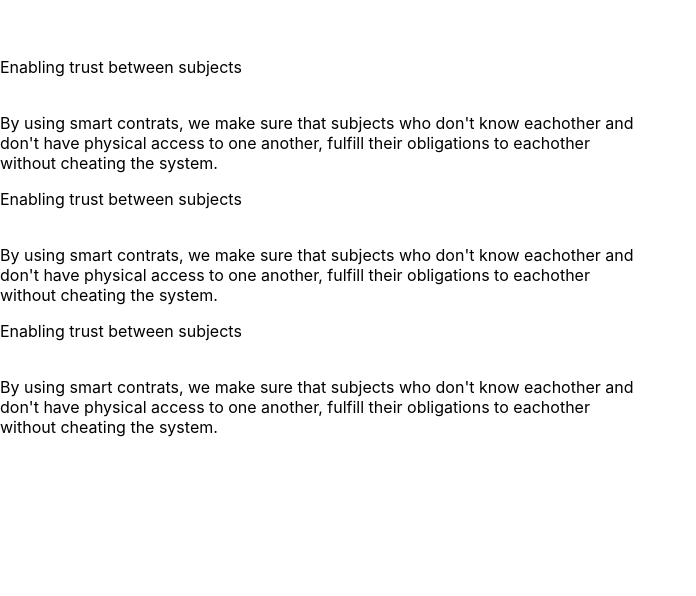
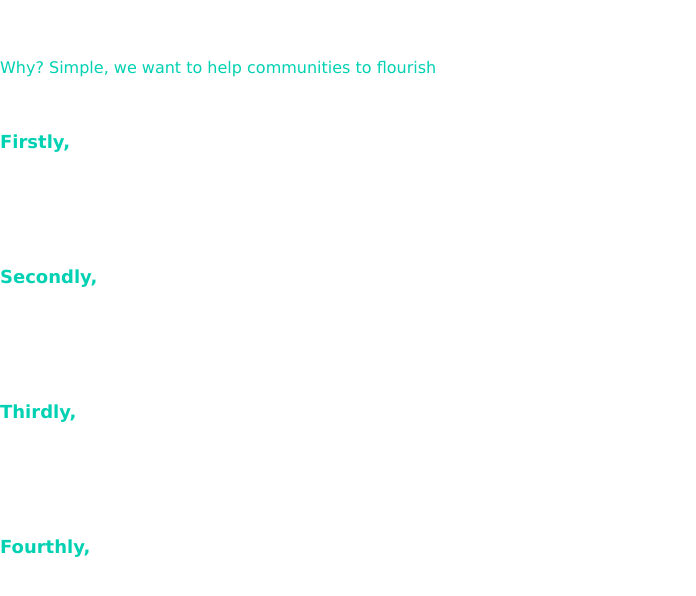
Before and after one commit to farinavito/Web3-Website, a Next.js app: page /why in a window 1280 px wide. Shown: the part 174-770 px from the top of the page, without its empty margins (0-696 px from the left). Built offline with nearby package versions, Linux system fonts and the light colour scheme.

Commit message:
modified the Why page

```diff
--- a/pages/why.js
+++ b/pages/why.js
@@ -12,7 +12,7 @@ const Why = () => {
             </Head>
 
 
-            <nav className="navbar is-primary has-background-black-ter is-fixed-top">
+            <nav className="navbar is-primary has-background-black-bis is-fixed-top">
                 <div className="navbar-menu">
                     <div className="container">
                         <div className="navbar-brand">
@@ -81,54 +81,33 @@ const Why = () => {
                 </div>
             </nav>
 
-            <section className="hero is-halfheight has-background-black-ter">
+            <section className="hero is-fullheight has-background-black-bis">
                 <div className="hero-body">
                   <div className="container has-text-centered">
                     <text className="title">
-                        Enabling trust between subjects
+                        Why? Simple, we want to help communities to flourish
                     </text>
                     <p className="has-text-centered pt-4">
                         <br></br>
-                        By using smart contrats, we make sure that subjects who don't know eachother and <br></br>
-                        don't have physical access to one another, fulfill their obligations to eachother <br></br>
-                        without cheating the system.
+                        <h2>Firstly,</h2>we believe by enabling members of community to work together without trusting one another, <br></br>
+                        will enable communities to thrive in ways we or maybe even the community cannot imagine. <br></br>
+                        This potential of what communities could achieve keeps us on the track of constantly building. <br></br>
+                        <br></br>
+                        <h2>Secondly,</h2>we want to create a system which doesn't discriminate and where everybody is treated equally, <br></br>
+                        no matter of their gender, sex orientation, political orientation, country of origin or nationality. <br></br>
+                        No one should be excluded from having access to legal and financial tools, based on previously mentioned above.<br></br>
+                        <br></br>
+                        <h2>Thirdly,</h2>we want to add our small contribution to improving the world. We are inspired by an old, but for us still relevant document:<br></br>
+                        A Declaration of Independence of Cyberspace from John Perry Barlow, 1996,<br></br>
+                        Even though, our product isn't only tied to the internet communities, we see them as the mirror of the world, our world.<br></br>
+                        <br></br>
+                        <h2>Fourthly,</h2>we do understand there are bad people with ill intentions in this world. We have created this website in good faith<br></br>
+                        to be used for good. Because "good" can have different meaning in different communities, we imply on you: <br></br>
+                        Treat others as you want to be treated. It's so much easier to destroy than to build. Please, remember that.
                     </p>
                   </div>
                 </div>
             </section>
-
-            <section className="hero is-halfheight has-background-black-bis">
-                <div className="hero-body">
-                  <div className="container has-text-centered">
-                    <text className="title">
-                        Enabling trust between subjects
-                    </text>
-                    <p className="has-text-centered pt-4">
-                        <br></br>
-                        By using smart contrats, we make sure that subjects who don't know eachother and <br></br>
-                        don't have physical access to one another, fulfill their obligations to eachother <br></br>
-                        without cheating the system.
-                    </p>
-                  </div>
-                </div>
-            </section>
-
-            <section className="hero is-halfheight has-background-black-ter">
-                <div className="hero-body">
-                  <div className="container has-text-centered">
-                    <text className="title">
-                        Enabling trust between subjects
-                    </text>
-                    <p className="has-text-centered pt-4">
-                        <br></br>
-                        By using smart contrats, we make sure that subjects who don't know eachother and <br></br>
-                        don't have physical access to one another, fulfill their obligations to eachother <br></br>
-                        without cheating the system.
-                    </p>
-                  </div>
-                </div>
-            </section>
-
         </div>
 
     )
--- a/styles/Why.module.css
+++ b/styles/Why.module.css
@@ -11,3 +11,23 @@
 .main a:hover {
     color: hsl(171, 100%, 41%);
 }
+
+.main text {
+    font-family: Verdana, Geneva, Tahoma, sans-serif;
+    color: hsl(171, 100%, 41%);
+    margin-top: 3rem;
+    margin-bottom: 6rem;
+}
+
+.main p {
+    font-family: Verdana, Geneva, Tahoma, sans-serif;
+    color: white;
+    font-size: large;
+
+}
+
+.main h2 {
+    font-family: Verdana, Geneva, Tahoma, sans-serif;
+    color: hsl(171, 100%, 41%);
+    font-size: large;
+}
```
